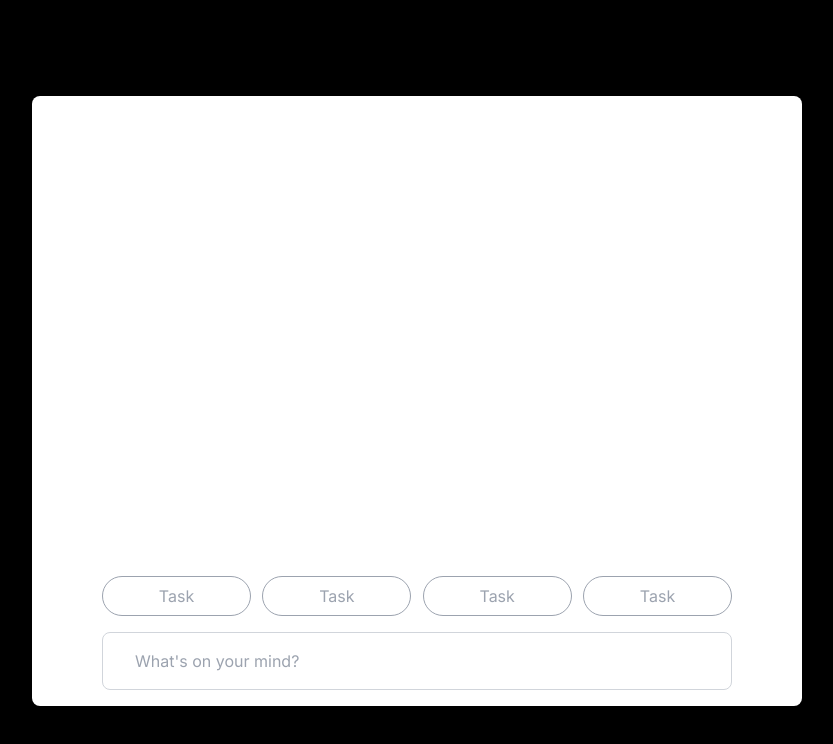
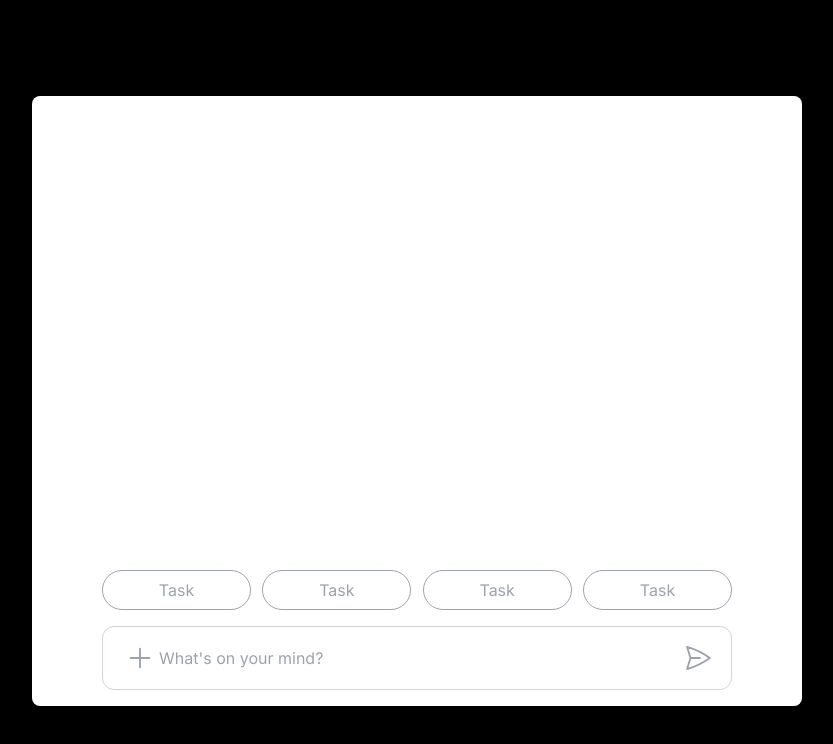
Before and after one commit to chasemcdo/basic-chat-interface, a Next.js app in the folder packages/client/: page / in a window 1280 px wide. Shown: the top 744 px of the page, without its empty margins (223-1056 px from the left). Built offline with nearby package versions, Linux system fonts and the light colour scheme.

Commit message:
add send and add button with fixed margins

```diff
--- a/packages/client/app/page.tsx
+++ b/packages/client/app/page.tsx
@@ -14,9 +14,19 @@ export default function Home() {
             <button className='w-[149px] h-[40px] border border-gray-400 text-gray-400 rounded-full'>Task</button>
             <button className='w-[149px] h-[40px] border border-gray-400 text-gray-400 rounded-full'>Task</button>
           </div>
-          <div className='my-[16px] px-[32px] py-4 flex flex-row w-full text-gray-900 border border-gray-300 rounded-lg sm:text-md'>
+          <div className='my-[16px] px-[18px] py-4 items-center flex flex-row w-full text-gray-900 border border-gray-300 rounded-xl sm:text-md'>
             {/* Message Input */}
-            <input placeholder="What's on your mind?" type="text" className="focus:outline-none" />
+            <button className="px-[4px] text-gray-400">
+              <svg xmlns="http://www.w3.org/2000/svg" fill="none" viewBox="0 0 24 24" strokeWidth={1.5} stroke="currentColor" className="w-[30px] h-[30px]">
+                <path strokeLinecap="round" strokeLinejoin="round" d="M12 4.5v15m7.5-7.5h-15" />
+              </svg>
+            </button>
+            <input placeholder="What's on your mind?" type="text" className="focus:outline-none w-full" />
+            <div className="text-gray-400">
+              <svg xmlns="http://www.w3.org/2000/svg" fill="none" viewBox="0 0 24 24" strokeWidth={1.5} stroke="currentColor" className="w-[30px] h-[30px]">
+                <path strokeLinecap="round" strokeLinejoin="round" d="M6 12 3.269 3.125A59.769 59.769 0 0 1 21.485 12 59.768 59.768 0 0 1 3.27 20.875L5.999 12Zm0 0h7.5" />
+              </svg>
+            </div>
           </div>
         </div>
       </div>
```
